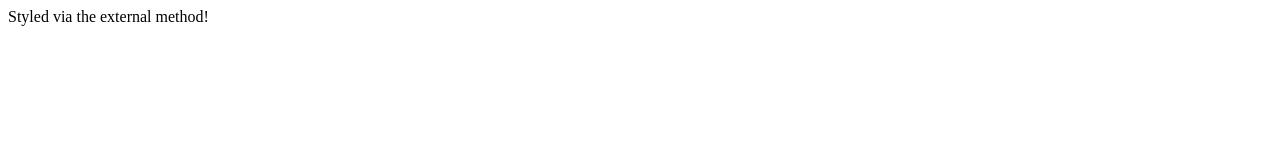
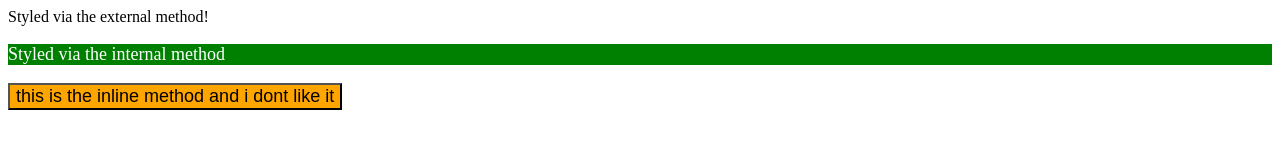
Before and after one commit to Mfstr/01-css-methods, a plain HTML site: page index.html in a window 1280 px wide. Drawn offline with Linux system fonts and the light colour scheme.

Commit message:
Finished all tasks

```diff
--- a/index.html
+++ b/index.html
@@ -4,13 +4,24 @@
     <meta charset="UTF-8">
     <meta name="viewport" content="width=device-width, initial-scale=1.0">
     <title>Document</title>
+    <style>
+        p {
+            background-color: green;
+            color: white;
+            font-size: 18px;
+        }
+
+
+     </style>
 </head>
 <body>
 
 
     <div> Styled via the external method! </div>
 
+    <p> Styled via the internal method</p>
 
+    <button style="background-color: orange; font-size: 18px"> this is the inline method and i dont like it </button>
 
 
 </body>
```
